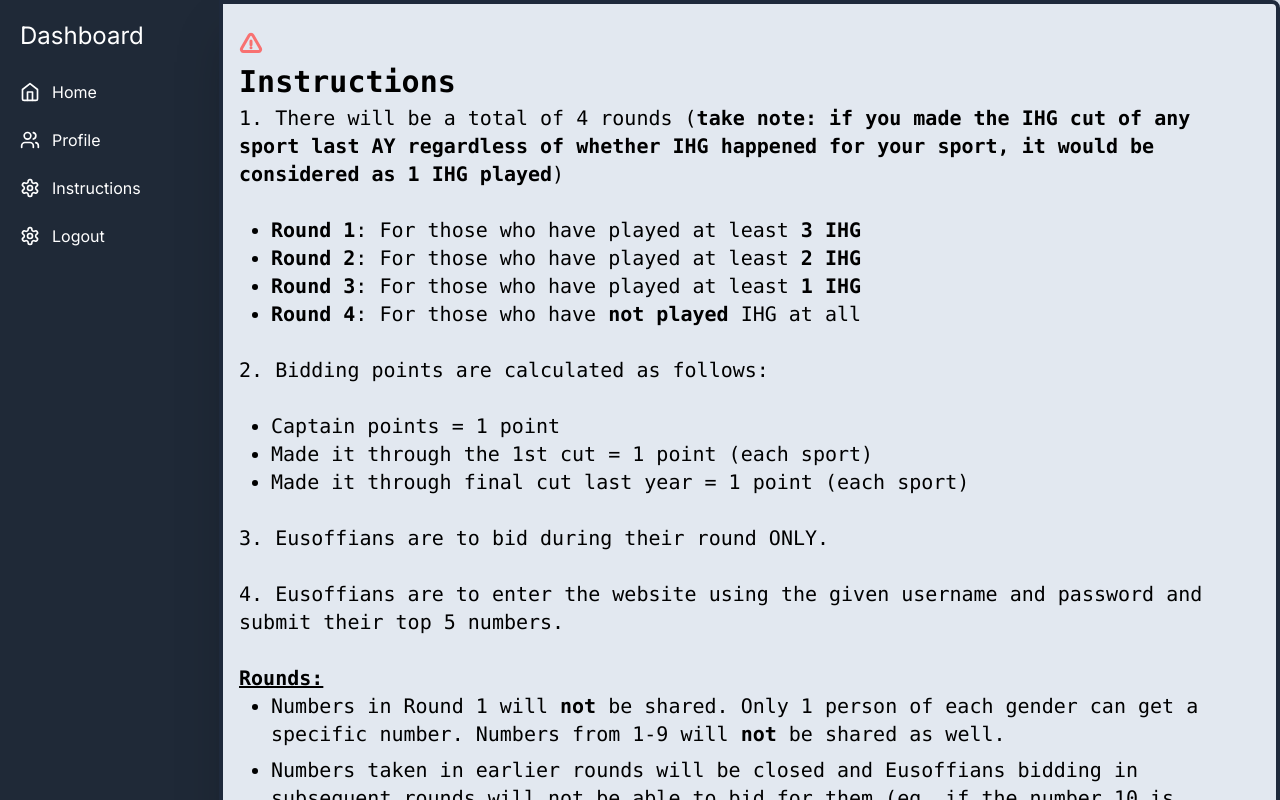
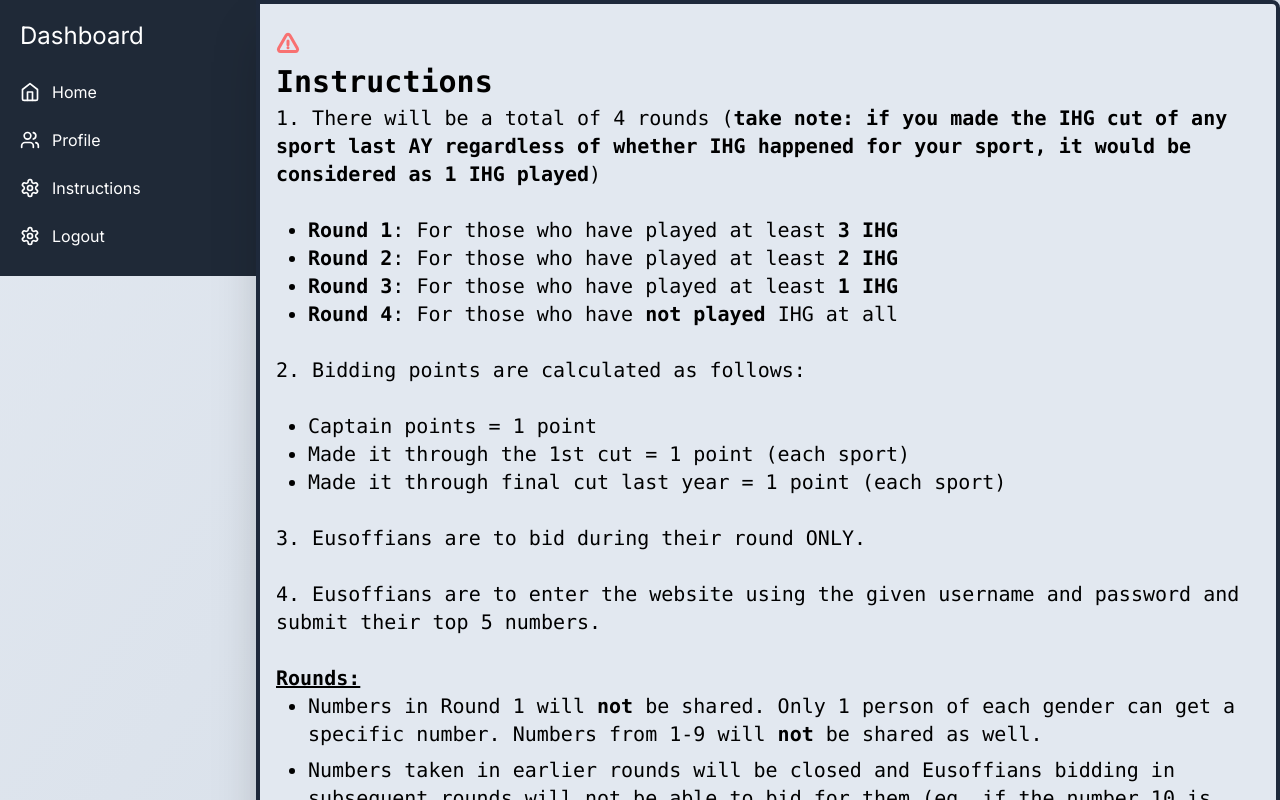
Before and after one commit to eusoff-hackers/eusoff-website-23-24, a Next.js app: page /instructions in a window 1280 px wide. Shown: the top 800 px of the page. Built offline with nearby package versions, Linux system fonts and the light colour scheme.

Commit message:
Frontend bug fixes

```diff
--- a/src/app/components/BiddingTable.tsx
+++ b/src/app/components/BiddingTable.tsx
@@ -1,12 +1,15 @@
 import React, { useEffect } from 'react';
 import { Bidding } from '../dashboard/page';
-import axios from 'axios';
-import { axiosWithCredentials } from '../dashboard/page';
 
 interface BiddingList {
   biddings: Bidding[]
   setBiddings: React.Dispatch<React.SetStateAction<Bidding[]>>;
 }
+
+const axios = require('axios');
+const axiosWithCredentials = axios.create({
+  withCredentials: true,
+});
 
 const BiddingTable : React.FC<BiddingList> = ({ biddings, setBiddings }) => {
 
--- a/src/app/components/NavBar.tsx
+++ b/src/app/components/NavBar.tsx
@@ -18,8 +18,9 @@ export default function NavBar() {
   }
 
   return (
-    <nav className="w-full lg:w-64 bg-gray-800 text-white p-5">
-        <h1 className="text-2xl mb-5">Dashboard</h1>
+    <div>
+      <nav className="w-full lg:w-64 bg-gray-800 text-white p-5">
+        <p className="text-2xl mb-5">Dashboard</p>
         <ul className="space-y-2">
           <li>
             <Link className="flex items-center gap-3 py-2" href="/dashboard">
@@ -105,5 +106,6 @@ export default function NavBar() {
           </li>
         </ul>
       </nav>
+    </div>
   )
 }
--- a/src/app/dashboard/page.tsx
+++ b/src/app/dashboard/page.tsx
@@ -13,7 +13,7 @@ import NavBar from '../components/NavBar';
 
 // Create an instance of axios with credentials
 const axios = require('axios');
-export const axiosWithCredentials = axios.create({
+const axiosWithCredentials = axios.create({
   withCredentials: true,
 });
 
@@ -57,6 +57,9 @@ const Dashboard: React.FC = () => {
   const user = useSelector(selectUser);
   const route = useRouter();
 
+  // Check if there is better fix for this.
+  const [isNav, setIsNav] = useState(false);
+
   const [isModalOpen, setIsModalOpen] = useState(false);
   const [selectedItemIndex, setSelectedItemIndex] = useState<number | null>(null);
 
@@ -82,6 +85,10 @@ const Dashboard: React.FC = () => {
   useEffect(() => {
     localStorage.setItem('user_biddings', JSON.stringify(biddings))
   }, [biddings])
+
+  useEffect(() => {
+    setIsNav(true);
+  }, [])
 
   // Does a call for elligible bids. API stil WIP
   // useEffect(() => {
@@ -126,7 +133,7 @@ const Dashboard: React.FC = () => {
   return (
     user == null ? <div>Loading...</div> :
     <div className="h-screen w-full flex flex-col lg:flex-row">
-      <NavBar/>
+      { isNav && <NavBar/>}
       <main className="flex-1 p-5 light:bg-white-800 text-black">
         <h2 className="text-xl mb-5">Hello, {user.username}</h2>
         <BiddingTable biddings={biddings} setBiddings={setBiddings}/>
--- a/src/app/instructions/page.tsx
+++ b/src/app/instructions/page.tsx
@@ -1,9 +1,7 @@
 "use client"; // This is a client component 👈🏽
 
-import Link from 'next/link'
-
-import { useSelector } from 'react-redux'
-import { removeUser, selectUser, User } from '../redux/Resources/userSlice';
+import React, { useState, useEffect } from 'react'
+import { removeUser } from '../redux/Resources/userSlice';
 import { useRouter } from 'next/navigation';
 import { useDispatch } from 'react-redux';
 import NavBar from '../components/NavBar';
@@ -11,7 +9,14 @@ import NavBar from '../components/NavBar';
 const InstructionsPage = () => {
   const route = useRouter();
 
+  const [isNav, setIsNav] = useState(false);
+
   const dispatch = useDispatch();
+
+  useEffect(() => {
+    setIsNav(true);
+  }, [])
+
 
   const logout = () => {
     dispatch(removeUser());
@@ -20,7 +25,7 @@ const InstructionsPage = () => {
 
   return (
     <div className="bg-gradient-to-tl from-slate-300 to-slate-200 h-full w-full flex flex-col lg:flex-row">
-      <NavBar/>
+      { isNav && <NavBar/> }
       <main className="bg-gradient-to-tl from-slate-300 to-slate-200 h-fit w-full">
         <article className="bg-slate-200 shadow-2xl py-5 p-2 border-4 lg:rounded-r-lg lg:rounded-bl-none rounded-b-lg  border-slate-800">
 
--- a/src/app/profile/page.tsx
+++ b/src/app/profile/page.tsx
@@ -21,6 +21,13 @@ const ProfilePage = () => {
 
   const dispatch = useDispatch();
 
+  const [isNav, setIsNav] = useState(false);
+
+  useEffect(() => {
+    setIsNav(true);
+  }, [])
+
+
   const logout = () => {
     dispatch(removeUser());
     route.push('/');
@@ -33,7 +40,7 @@ const ProfilePage = () => {
   return (
     user == null ? <div>Loading...</div> :
     <div className="bg-gradient-to-tl from-slate-200 to-slate-300 min-h-screen w-full flex flex-col lg:flex-row">
-      <NavBar/>
+      { isNav && <NavBar/> }
       <main className="bg-gradient-to-tl from-slate-200 to-slate-300 h-fit w-full">
 
         <div className="bg-gradient-to-r  from-cyan-500 to-blue-500 text-4xl text-zinc-950
```
Also changed, not shown: src/app/data/eusoffbackground.jpg (deleted).
